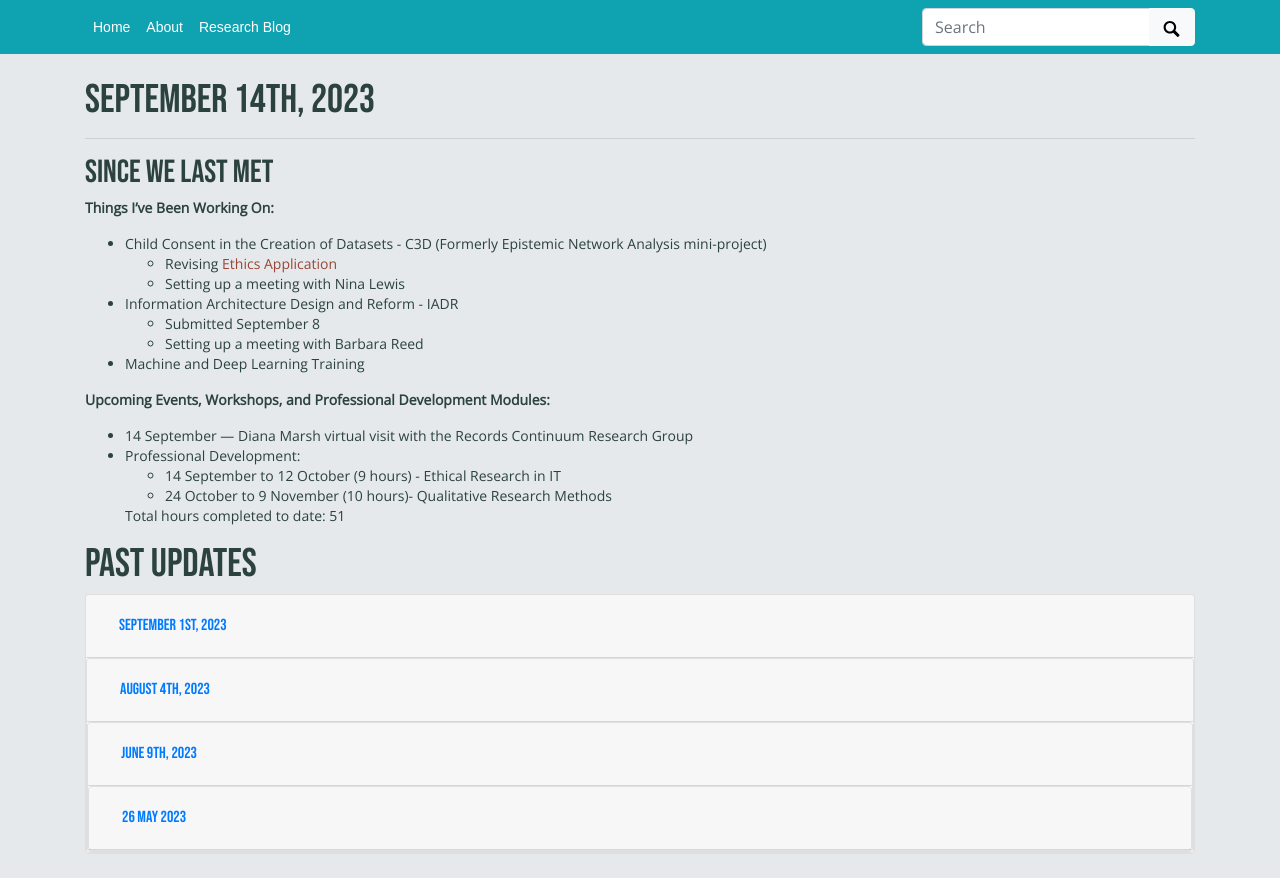
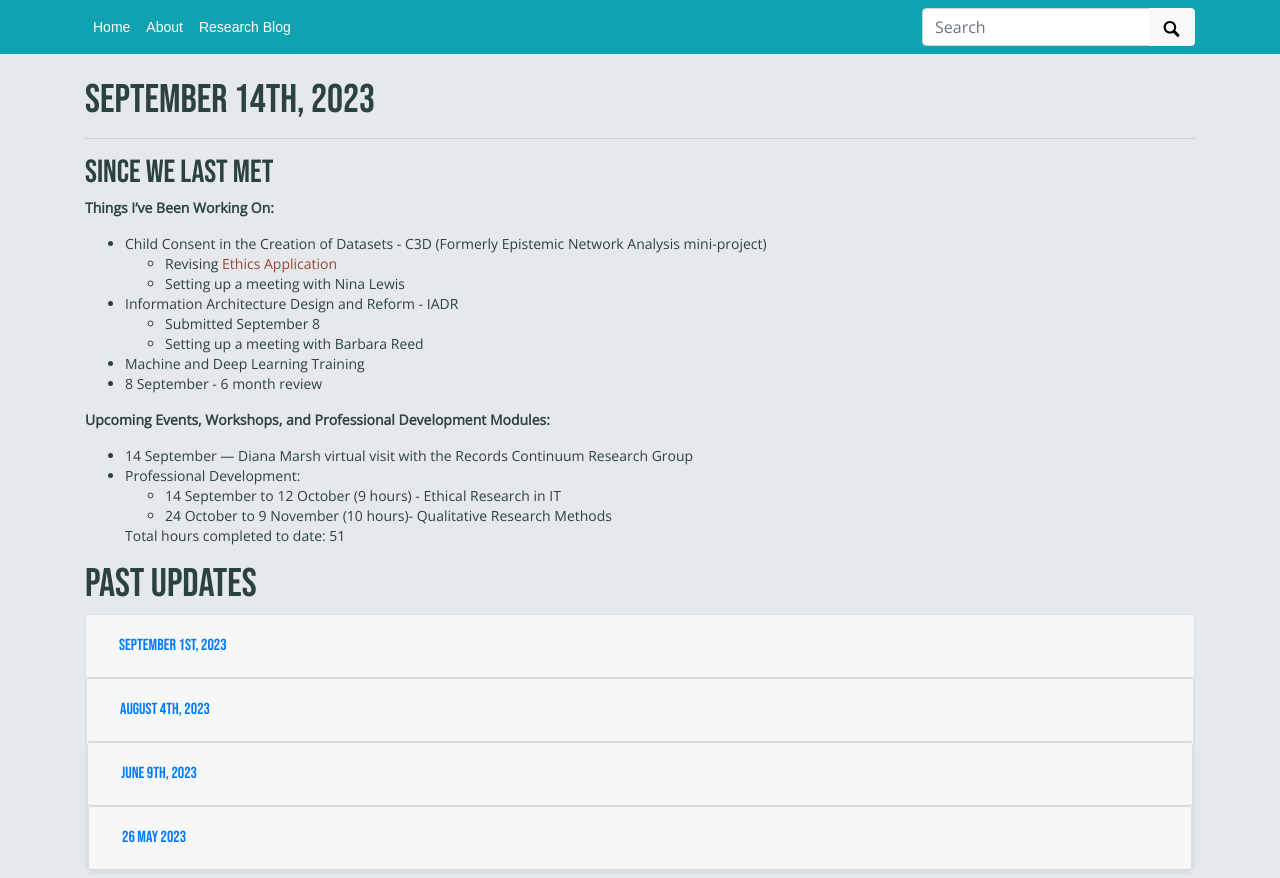
Before and after one commit to mxballin/recordkeeping-governance, a Jekyll site: the page built from pages/updates.md, in a window 1280 px wide. Shown: the part 100-978 px from the top of the page. Built offline with Jekyll 4.4.1, drawn with Linux system fonts in a browser that asks for light colours; some web fonts are replaced; grey boxes are pictures that could not be loaded.

Commit message:
Update updates.md

```diff
--- a/pages/updates.md
+++ b/pages/updates.md
@@ -18,6 +18,7 @@ __Things I've Been Working On:__
     * Submitted September 8
     * Setting up a meeting with Barbara Reed
 * Machine and Deep Learning Training
+* 8 September - 6 month review
 
 
 __Upcoming Events, Workshops, and Professional Development Modules:__
```
